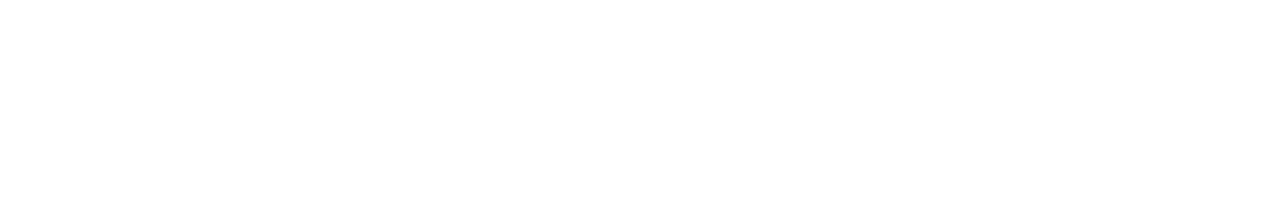
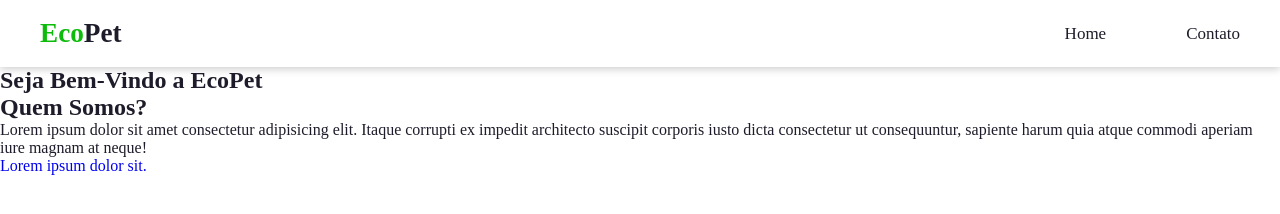
Before and after one commit to thiagoribeiro2003/projeto-ecopet, a plain HTML site: page index.html in a window 1280 px wide. Drawn offline with Linux system fonts and the light colour scheme.

Commit message:
Estilização do menu

```diff
--- a/index.html
+++ b/index.html
@@ -20,8 +20,42 @@
     <link rel="stylesheet" href="">
 </head>
 <body>
+
     <header>
+        <nav class="navigation">
+            <a href="#" class="logo">Eco<span>Pet</span></a>
+            <ul class="nav-menu">
+                <li class="nav-item"><a href="">Home</a></li>
+                <li class="nav-item"><a href="">Contato</a></li>
+            </ul>
 
+            <div class="menu">
+                <span class="bar"></span>
+                <span class="bar"></span>
+                <span class="bar"></span>
+            </div>
+        </nav>
     </header>
+
+    <main>
+        <section class="home">
+           <div class="home-text">
+                <h1 class="text-h1">Seja Bem-Vindo a EcoPet</h1>
+                <h2 class="text-h2">Quem Somos?</h2>
+                <p>Lorem ipsum dolor sit amet consectetur adipisicing elit. Itaque corrupti ex impedit architecto suscipit corporis iusto dicta consectetur ut consequuntur, sapiente harum quia atque commodi aperiam iure magnam at neque!</p>
+                <a href="#">Lorem ipsum dolor sit.</a>
+           </div>
+           <div class="home-img">
+                <img src="img/" alt="">
+           </div>
+        </section>
+
+
+    </main>
+
+    <footer>
+
+    </footer>
+
 </body>
 </html>
--- a/style.css
+++ b/style.css
@@ -0,0 +1,83 @@
+* {
+    margin: 0;
+    padding: 0;
+    box-sizing: border-box;
+    list-style: none;
+    text-decoration: none;
+}
+
+:root{
+    --green: #0dbc0a;
+    --white: #fff;
+    --dark: #1e1c2a;
+}
+
+body{
+    color: var(--dark);
+    background: var(--white);
+}
+
+.navigation {
+    display: flex;
+    align-items: center;
+    justify-content: space-between;
+    padding: 18px 40px;
+    box-shadow: 0 0.1rem 0.5rem #ccc;
+    width: 100%;
+    background: var(--white);
+    transition: all 0.5s;
+}
+
+.navigation .logo {
+    color: var(--green);
+    font-size: 1.7rem;
+    font-weight: 600;
+}
+
+.logo span{
+    color: var(--dark);
+}
+
+.navigation ul {
+    display: flex;
+    align-items: center;
+    gap: 5rem;
+}
+
+.navigation ul li a {
+    color: var(--dark);
+    font-size: 17px;
+    font-weight: 500;
+    transition: all 0.5s;
+}
+
+.navigation ul li a:hover{
+    color: var(--green);
+}
+
+.menu {
+    cursor: pointer;
+    display: none;
+}
+
+.menu .bar {
+    display: block;
+    width: 28px;
+    height: 3px;
+    border-radius: 3px;
+    background: var(--dark);
+    margin: 5px auto;
+    transition: all 0.3s;
+}
+
+.menu .bar:nth-child(1),
+.menu .bar:nth-child(3){
+    background: var(--green);
+}
+
+.home {
+    width: 100%;
+    height: 100vh;
+    display: flex;
+    justify-content: space-between;
+}
```
Also changed, not shown: contato.html (+12 -0 lines).
